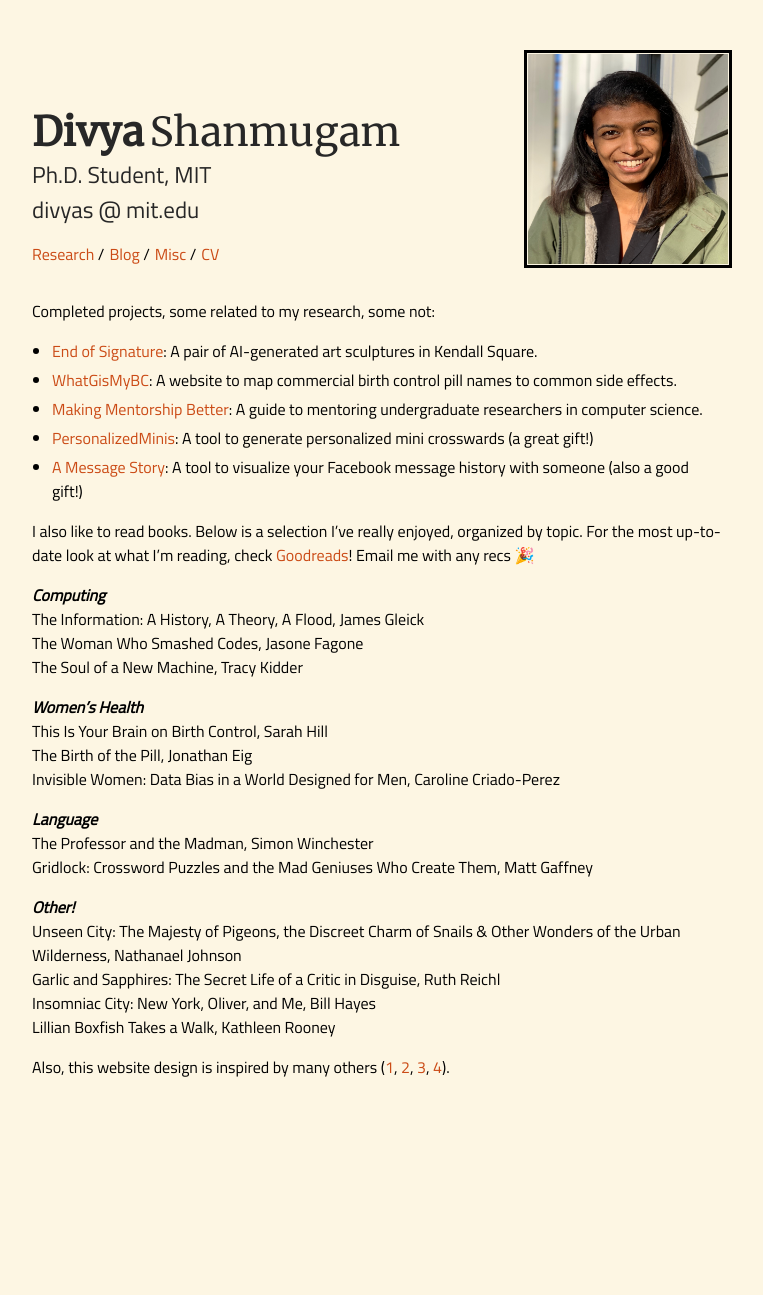
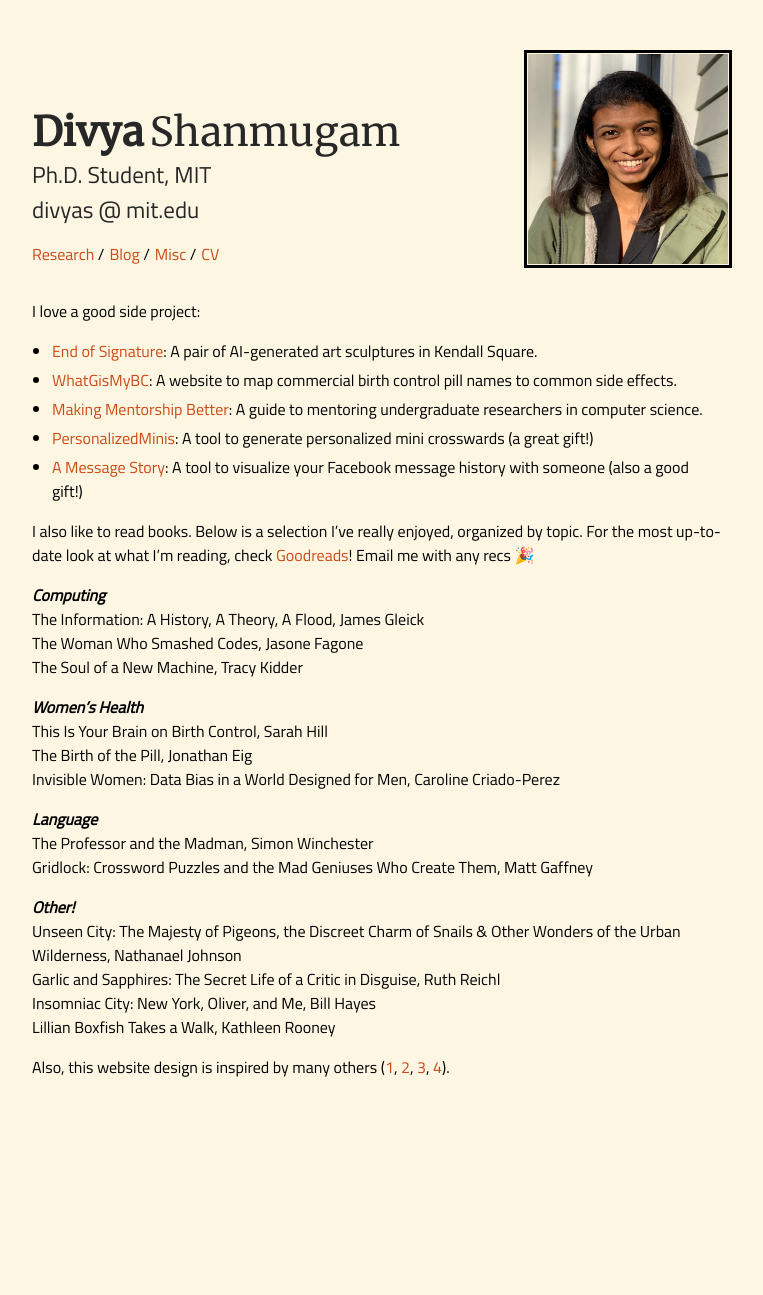
Before and after one commit to dmshanmugam/dmshanmugam.github.io, a Jekyll site: the page built from misc.md, in a window 1280 px wide. Shown: the whole page, without its empty margins (258-1021 px from the left). Built offline with Jekyll 4.4.1, drawn with Linux system fonts in a browser that asks for light colours; part of the change alters nothing that is shown.

```diff
--- a/_layouts/default.html
+++ b/_layouts/default.html
@@ -64,6 +64,14 @@
         <meta name="twitter:image" content="{{ site.profile_picture }}">
     {% endif %}
 </head>
+<script async src="https://www.googletagmanager.com/gtag/js?id=G-TDJ04VMCQP"></script>
+<script>
+  window.dataLayer = window.dataLayer || [];
+  function gtag(){dataLayer.push(arguments);}
+  gtag('js', new Date());
+
+  gtag('config', 'G-TDJ04VMCQP');
+</script>
 <body>
     <div class="wrapper">
 
--- a/misc.md
+++ b/misc.md
@@ -2,7 +2,7 @@
 layout: default
 ---
 
-Completed projects, some related to my research, some not:
+I love a good side project:
 
 - [End of Signature](https://listart.mit.edu/art-artists/end-signature-2021-2022): A pair of AI-generated art sculptures in Kendall Square.
 - [WhatGisMyBC](https://whatgismybc.pythonanywhere.com): A website to map commercial birth control pill names to common side effects.
```
